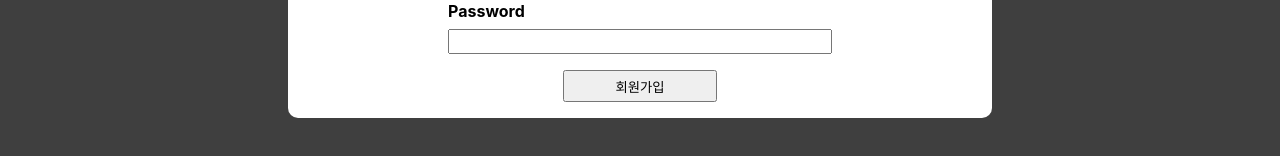
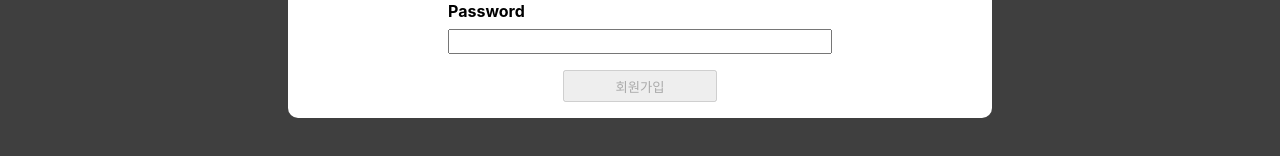
Before and after one commit to jh1109/wanted-pre-onboarding-frontend, a React (Create React App) app: page /signup in a window 1280 px wide. Shown: the part 182-338 px from the top of the page. Built offline with nearby package versions, Linux system fonts and the light colour scheme.

Commit message:
feat. 이메일, 비밀번호 유효성 검사

```diff
--- a/src/components/UI/Button.js
+++ b/src/components/UI/Button.js
@@ -1,8 +1,10 @@
 import React from 'react';
 
-const Button = ({ type, id, onClick, children }) => {
+import './Button.module.css';
+
+const Button = ({ type, id, button, children }) => {
   return (
-    <button type={type || 'button'} data-testid={id} onClick={onClick}>
+    <button type={type || 'button'} data-testid={id} {...button}>
       {children}
     </button>
   );
--- /dev/null
+++ b/src/components/UI/Button.module.css
@@ -0,0 +1,6 @@
+button:disabled,
+button:focus:disabled,
+button:hover:disabled,
+button:active:disabled {
+  cursor: not-allowed;
+}
--- a/src/components/UI/Input.js
+++ b/src/components/UI/Input.js
@@ -1,10 +1,10 @@
 import React, { Fragment } from 'react';
 
-const Input = React.forwardRef(({ id, label, type }, ref) => {
+const Input = React.forwardRef(({ id, label, type, onChange }, ref) => {
   return (
     <Fragment>
       <label htmlFor={id}>{label}</label>
-      <input ref={ref} type={type} data-testid={id} />
+      <input ref={ref} type={type} data-testid={id} onChange={onChange} />
     </Fragment>
   );
 });
--- a/src/pages/RegisterPage.js
+++ b/src/pages/RegisterPage.js
@@ -1,4 +1,4 @@
-import React, { Fragment, useRef } from 'react';
+import React, { Fragment, useEffect, useRef, useState } from 'react';
 
 import Header from '../components/header/Header';
 import Button from '../components/UI/Button';
@@ -10,6 +10,33 @@ import Input from '../components/UI/Input';
 const RegisterPage = () => {
   const emailInputRef = useRef();
   const passwordInputRef = useRef();
+  const [emailIsValid, setEmailIsValid] = useState(false);
+  const [passwordIsValid, setPasswordIsValid] = useState(false);
+  const [formIsValid, setFormIsValid] = useState(false);
+
+  const emailIsValidHandler = () => {
+    if (emailInputRef.current.value.includes('@')) {
+      setEmailIsValid(true);
+    } else {
+      setEmailIsValid(false);
+    }
+  };
+  const passwordIsValidHandler = () => {
+    if (passwordInputRef.current.value.trim().length > 7) {
+      setPasswordIsValid(true);
+    } else {
+      setPasswordIsValid(false);
+    }
+  };
+
+  useEffect(() => {
+    const formIsValidHandler = setTimeout(() => {
+      setFormIsValid(emailIsValid && passwordIsValid);
+    }, 300);
+    return () => {
+      clearTimeout(formIsValidHandler);
+    };
+  }, [emailIsValid, passwordIsValid]);
   const registerSubmitHandler = (e) => {
     e.preventDefault();
     console.log('회원가입 완료!');
@@ -28,6 +55,7 @@ const RegisterPage = () => {
                 id="email-input"
                 label="E-Mail"
                 type="email"
+                onChange={emailIsValidHandler}
               />
             </div>
             <div className={classes.input}>
@@ -36,9 +64,14 @@ const RegisterPage = () => {
                 id="password-input"
                 label="Password"
                 type="password"
+                onChange={passwordIsValidHandler}
               />
             </div>
-            <Button type="submit" id="signup-button">
+            <Button
+              type="submit"
+              id="signup-button"
+              button={{ disabled: !formIsValid }}
+            >
               회원가입
             </Button>
           </form>
```
